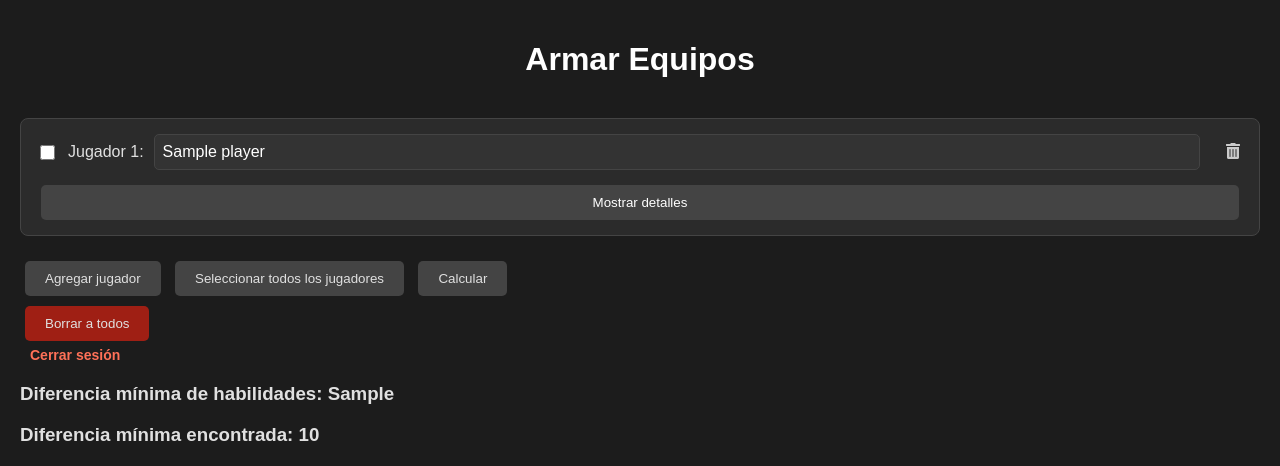
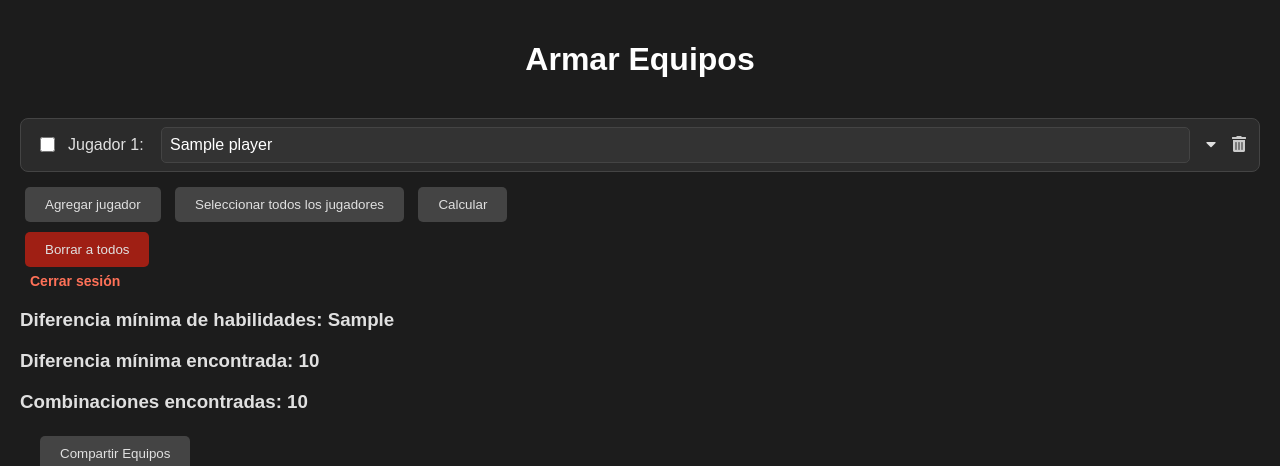
Before and after one commit to fedecarboni7/teams-optimizer, a FastAPI app: template templates/index.html in a window 1280 px wide. Shown: the top 466 px of the page. Run offline with FastAPI, Linux system fonts and the light colour scheme; the template is opened without the code that fills it: most values are stand-ins (such as "Sample title", 1, 10 or a date in 2020); parts of the project's set-up code (start-up, migrations or seed data) failed here and were passed over.

Commit message:
chore: cambio el boton de mostrar y ocultar detalles

```diff
--- a/static/css/style.css
+++ b/static/css/style.css
@@ -29,8 +29,8 @@ a.logout-link:hover {
 .player-container {
     display: flex;
     flex-direction: column;
-    gap: 20px;
-    margin-bottom: 20px;
+    gap: 15px;
+    margin-bottom: 10px;
 }
 
 .player-entry {
@@ -38,6 +38,7 @@ a.logout-link:hover {
     flex-direction: column;
     gap: 10px;
     padding: 15px;
+    padding-bottom: 6px;
     border: 1px solid #444;
     border-radius: 8px;
     background-color: #2b2b2b;
@@ -62,8 +63,9 @@ a.logout-link:hover {
     border-radius: 5px;
     color: #fff;
     font-size: initial;
-    margin-right: 5px;
-    max-width: calc(100% - 180px);
+    position: absolute;
+    left: 140px;
+    width: calc(100% - 227px);
 }
 
 .player-header input[type="checkbox"] {
@@ -77,17 +79,13 @@ a.logout-link:hover {
 }
 
 .toggle-details {
-    background-color: #444;
-    color: #fff;
+    background-color: transparent;
     border: none;
-    padding: 10px;
-    border-radius: 5px;
     cursor: pointer;
-    margin-bottom: -10px;
-}
-
-.toggle-details:hover {
-    background-color: #555;
+    font-size: 16px;
+    position: absolute;
+    padding: 5px;
+    right: 33px;
 }
 
 .details-container {
@@ -147,7 +145,8 @@ a.logout-link:hover {
     cursor: pointer;
     font-size: 16px;
     position: absolute;
-    right: -6px;
+    right: 6px;
+    padding: 2px;
 }
 
 .delete-button:hover {
--- a/static/js/script.js
+++ b/static/js/script.js
@@ -35,16 +35,17 @@ function addPlayer() {
     const toggleButton = document.createElement("button");
     toggleButton.className = "toggle-details";
     toggleButton.type = "button";
-    toggleButton.textContent = "Ocultar detalles";
+    toggleButton.innerHTML = '<i class="fas fa-caret-up"></i>';
     toggleButton.addEventListener("click", function() {
         toggleDetails(this);
     });
-    playerDiv.appendChild(toggleButton);
+    playerHeader.appendChild(toggleButton);
 
     // Contenedor para habilidades
     const detailsContainer = document.createElement("div");
     detailsContainer.className = "details-container";
     detailsContainer.style.display = "block";
+    detailsContainer.style.maxHeight = "338px";
 
     // Skills Container
     const skillsContainer = document.createElement("div");
@@ -90,6 +91,7 @@ function addPlayer() {
     deleteButton.addEventListener("click", function() {
         container.removeChild(playerDiv);
         renumerarJugadores();
+        updateSelectedCount();
     });
     playerHeader.appendChild(deleteButton);
 
@@ -174,13 +176,14 @@ function validateForm(event) {
 }
 
 function toggleDetails(button) {
-    var details = button.parentNode.querySelector('.details-container');
-    if (details.style.maxHeight === "0px" || details.style.maxHeight === '') {
+    const details = button.parentNode.nextElementSibling;
+
+    if (details.style.maxHeight === "0px") {
         details.style.maxHeight = details.scrollHeight + "px";
-        button.textContent = 'Ocultar detalles';
+        button.innerHTML = '<i class="fas fa-caret-up"></i>';
     } else {
         details.style.maxHeight = "0px";
-        button.textContent = 'Mostrar detalles';
+        button.innerHTML = '<i class="fas fa-caret-down"></i>';
     }
 }
 
--- a/templates/index.html
+++ b/templates/index.html
@@ -22,12 +22,14 @@
                     <input type="checkbox" name="selectedPlayers" value="{{ player.id }}">
                     <label>Jugador {{ loop.index }}:</label>
                     <input type="text" name="names" value="{{ player.name }}" required>
+                    <button class="toggle-details" type="button" onclick="toggleDetails(this)">
+                        <i class="fas fa-caret-down"></i>
+                    </button>
                     <button class="delete-button" type="button" onclick="deletePlayer('{{ player.id }}')">
                         <i class="fas fa-trash-alt"></i>
                     </button>
                 </div>
-                <button class="toggle-details" type="button" onclick="toggleDetails(this)">Mostrar detalles</button>
-                <div class="details-container" style="max-height: 0;">
+                <div class="details-container" style="max-height: 0px;">
                     <div class="skills-container">
                         <div class="skill-entry">
                             <label>Velocidad:</label>
```
